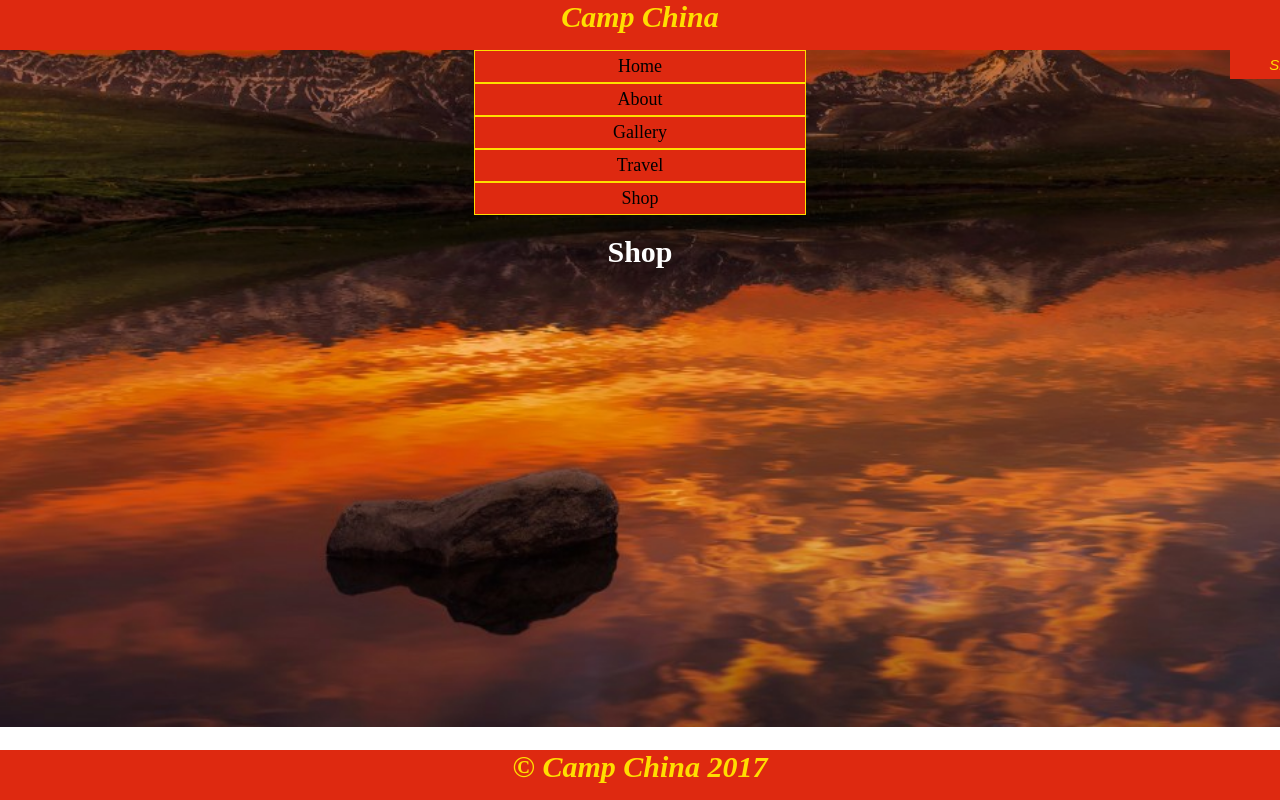
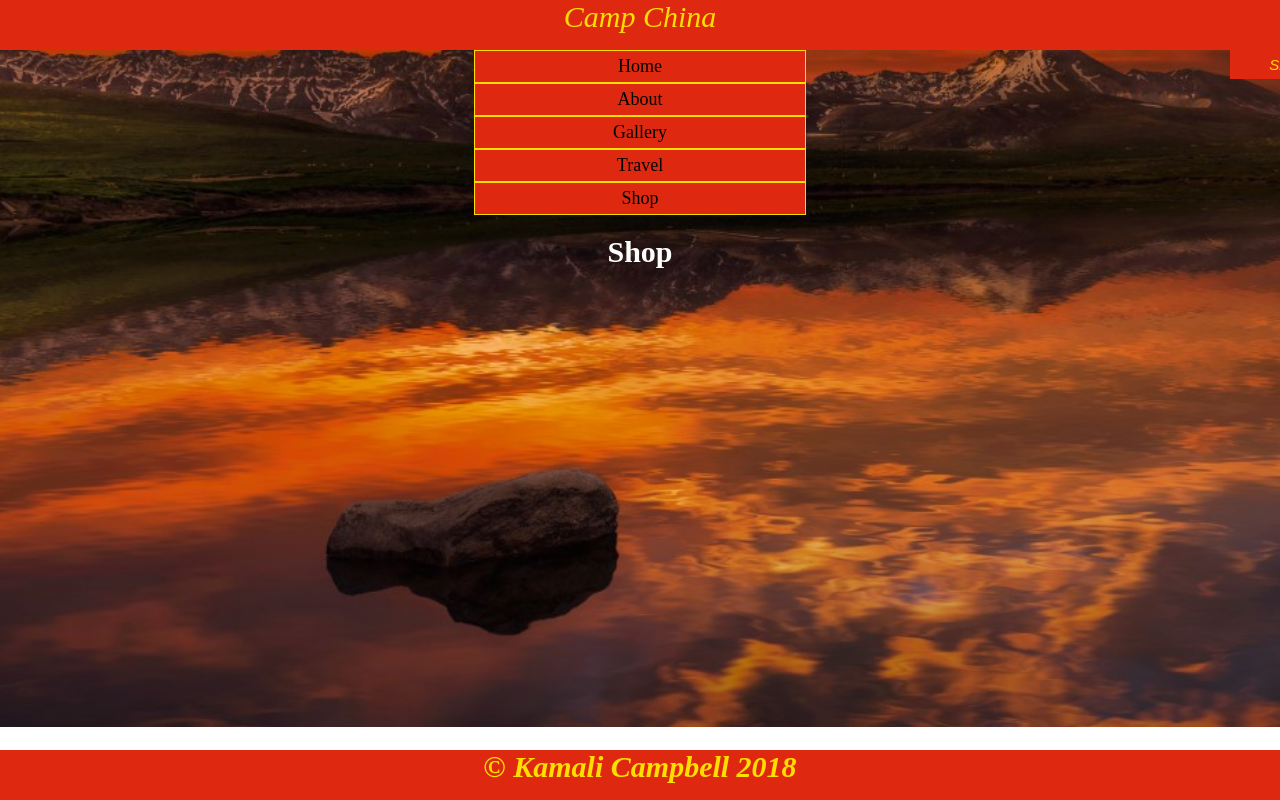
Before and after one commit to KamaliCampbell/KamaliCampbell.github.io, a plain HTML site: page Shop.html in a window 1280 px wide. Shown: the top 800 px of the page. Drawn offline with Linux system fonts and the light colour scheme.

Commit message:
Update Shop.html

```diff
--- a/Shop.html
+++ b/Shop.html
@@ -14,12 +14,12 @@
 
 <body>
 
-<header style="font-size:30px;"><center><b>Camp China</b></center></header>
+<header><center>Camp China</center></header>
 
 <div class="nav">
 
     <ul>
-      <li><a href="Index.html">Home</a>
+      <li><a href="index.html">Home</a>
       <li><a href="About.html">About</a>
       <li><a href="Gallery.html">Gallery</a>
       <li><a href="Travel.html">Travel</a>
@@ -34,5 +34,5 @@
   <a href="SignUp.html"><button>Sign Up</button></a>
 
 </body>
-<footer>&copy; Camp China 2017 </footer>
+<footer>&copy; Kamali Campbell 2018 </footer>
 </html>
```
